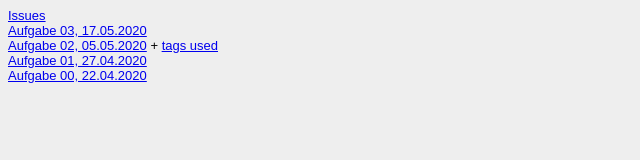
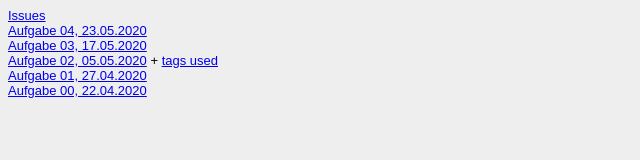
Before and after one commit to meixshp/GIS-SoSe-2020, a plain HTML site: page Steckbrief/steckbrief.htm in a window 1280 px wide. Shown: the whole page, without its empty margins (0-640 px from the left). Drawn offline with Linux system fonts and the light colour scheme.

Commit message:
Aufgabe 4

```diff
--- a/Steckbrief/steckbrief.htm
+++ b/Steckbrief/steckbrief.htm
@@ -15,6 +15,7 @@
 	<!-- Hier die Links zu den gelösten Aufgaben einstellen, aktuelle oben, alte stehen lassen! Format: Aufgabenbezeichnung, Datum -->
 
 	<a href="https://github.com/meixshp/GIS-SoSe-2020/issues" target="_blank">Issues</a> <br/>
+	<a href="https://meixshp.github.io/GIS-SoSe-2020/Aufgabe04/startseite.html" target="_blank">Aufgabe 04, 23.05.2020</a> <br/>
 	<a href="https://meixshp.github.io/GIS-SoSe-2020/Aufgabe03/portfolio.html" target="_blank">Aufgabe 03, 17.05.2020</a> <br/>
 	<a href="https://meixshp.github.io/GIS-SoSe-2020/Aufgabe02/portfolio.html" target="_blank">Aufgabe 02, 05.05.2020</a> + <a href="https://meixshp.github.io/GIS-SoSe-2020/Aufgabe02/tagsused.html" target="_blank">tags used</a><br/>
 	<a href="https://meixshp.github.io/GIS-SoSe-2020/Aufgabe01/numberone.html" target="_blank">Aufgabe 01, 27.04.2020</a> <br/>
```
